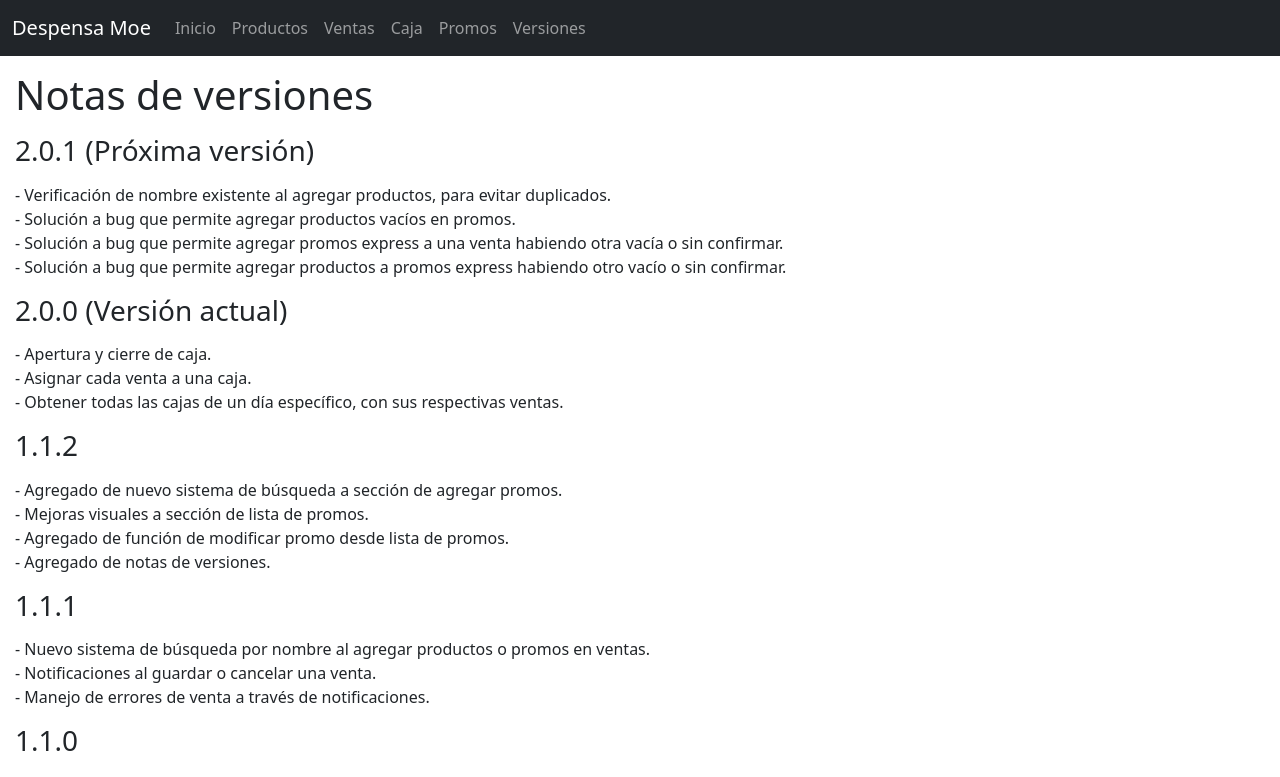
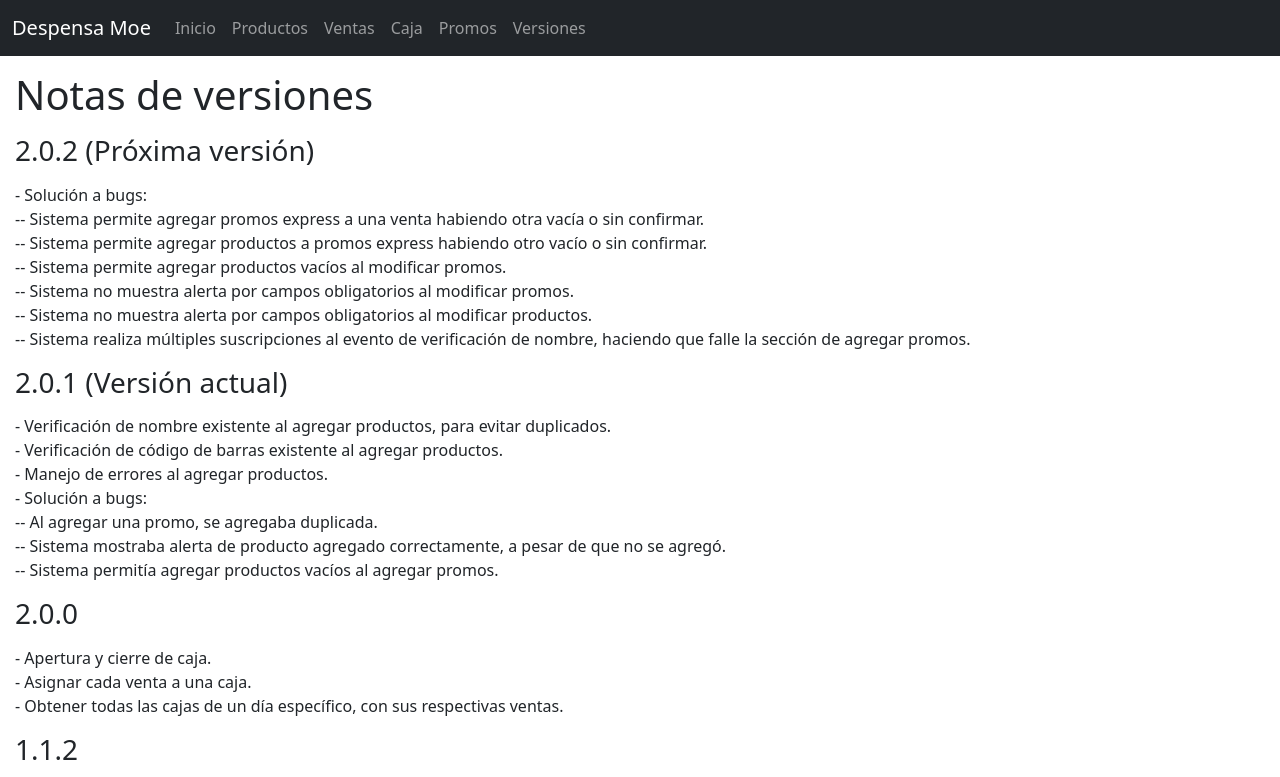
Before and after one commit to Leo22mv/moe-erp, an Angular app: page /versions in a window 1280 px wide. Shown: the top 777 px of the page. Built offline with nearby package versions, Linux system fonts and the light colour scheme.

Commit message:
2.0.1-19-release: 2.0.1

```diff
--- a/package.json
+++ b/package.json
@@ -1,6 +1,6 @@
 {
   "name": "moe-erp",
-  "version": "2.0.0",
+  "version": "2.0.1",
   "main": "src/main.js",
   "author": "Leo Martinez",
   "description": "Despensa moe sistema",
--- a/src/app/components/views/versions/versions.component.html
+++ b/src/app/components/views/versions/versions.component.html
@@ -1,14 +1,28 @@
 <h1>Notas de versiones</h1>
 
-<h3>2.0.1 (Próxima versión)</h3>
+<h3>2.0.2 (Próxima versión)</h3>
+<p>
+- Solución a bugs:<br>
+-- Sistema permite agregar promos express a una venta habiendo otra vacía o sin confirmar.<br>
+-- Sistema permite agregar productos a promos express habiendo otro vacío o sin confirmar.<br>
+-- Sistema permite agregar productos vacíos al modificar promos.<br>
+-- Sistema no muestra alerta por campos obligatorios al modificar promos.<br>
+-- Sistema no muestra alerta por campos obligatorios al modificar productos.<br>
+-- Sistema realiza múltiples suscripciones al evento de verificación de nombre, haciendo que falle la sección de agregar promos.
+</p>
+
+<h3>2.0.1 (Versión actual)</h3>
 <p>
 - Verificación de nombre existente al agregar productos, para evitar duplicados.<br>
-- Solución a bug que permite agregar productos vacíos en promos.<br>
-- Solución a bug que permite agregar promos express a una venta habiendo otra vacía o sin confirmar.<br>
-- Solución a bug que permite agregar productos a promos express habiendo otro vacío o sin confirmar.
+- Verificación de código de barras existente al agregar productos.<br>
+- Manejo de errores al agregar productos.<br>
+- Solución a bugs:<br>
+-- Al agregar una promo, se agregaba duplicada.<br>
+-- Sistema mostraba alerta de producto agregado correctamente, a pesar de que no se agregó.<br>
+-- Sistema permitía agregar productos vacíos al agregar promos.
 </p>
 
-<h3>2.0.0 (Versión actual)</h3>
+<h3>2.0.0</h3>
 <p>
 - Apertura y cierre de caja.<br>
 - Asignar cada venta a una caja.<br>
```
Also changed, not shown: 1 other file (tests, documents, lock files or other folders).
